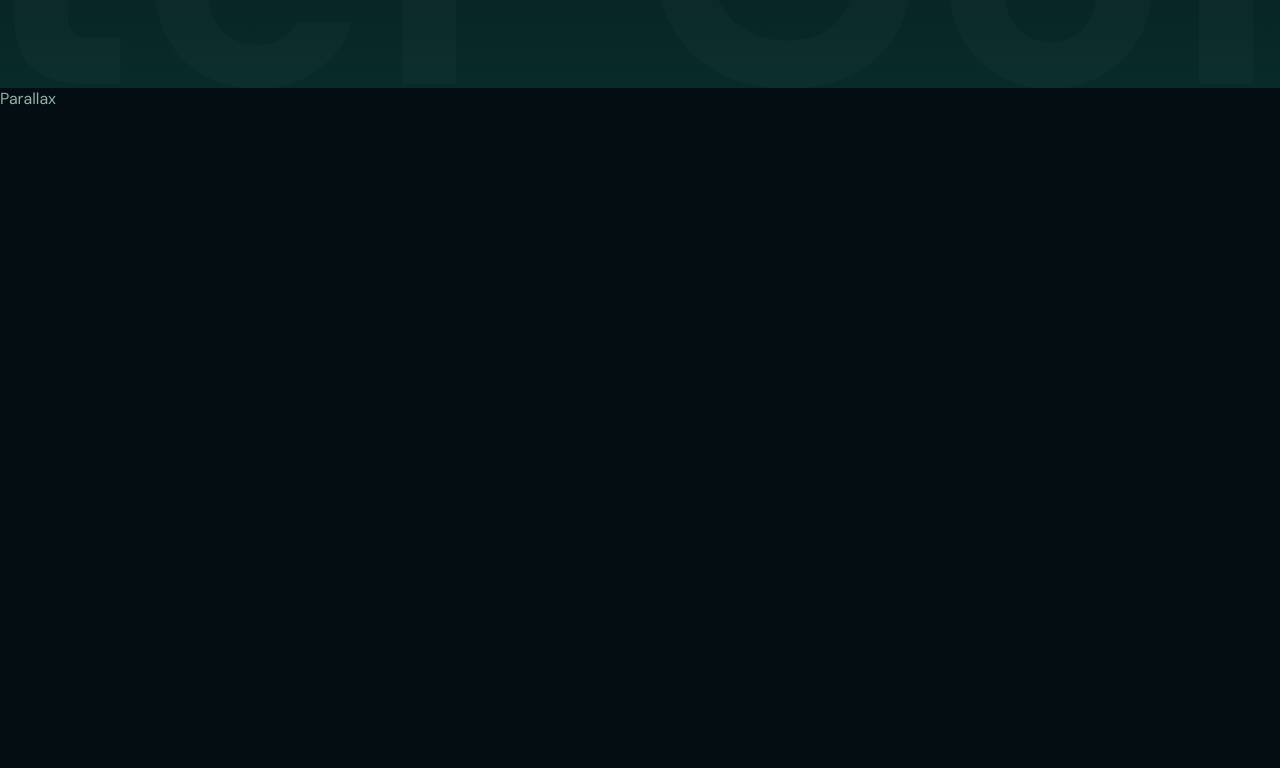
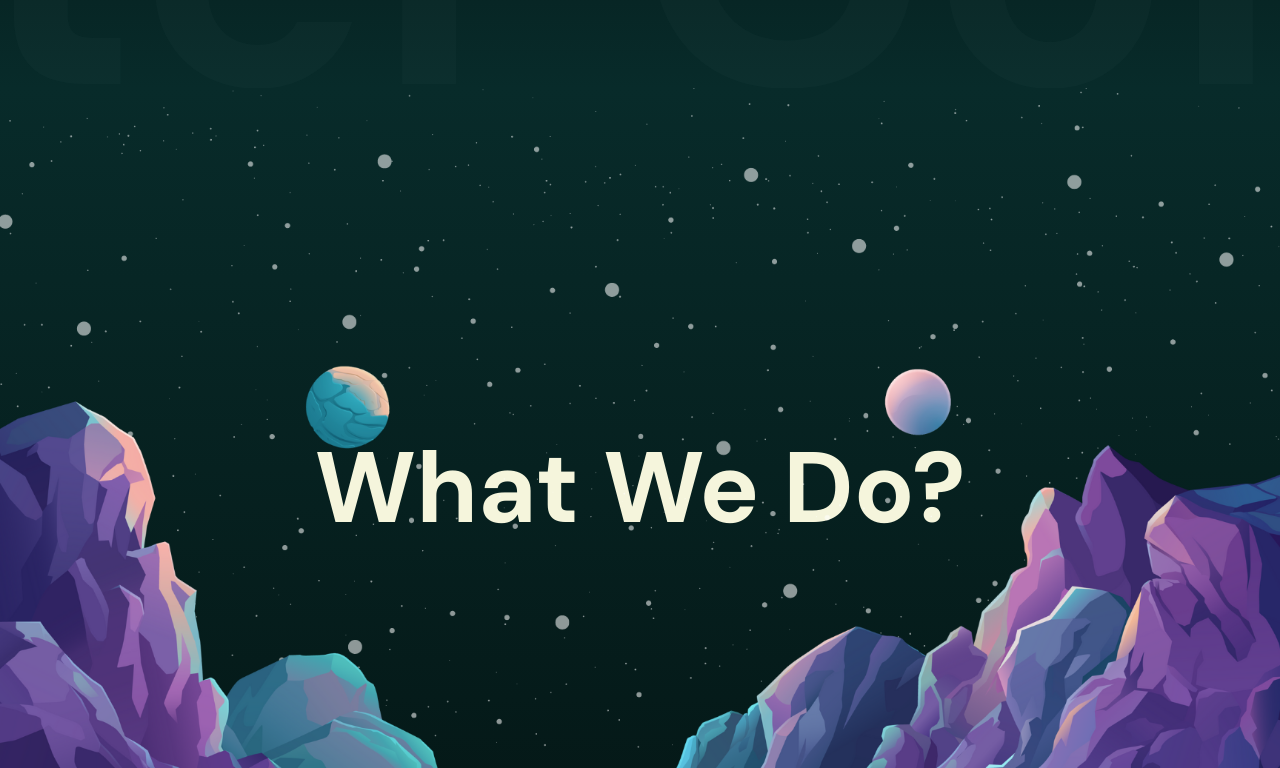
Before and after one commit to fatiseddigh/animated-portfolio, a React (Vite) app: page / in a window 1280 px wide. Shown: the part 712-1480 px from the top of the page. Built offline with nearby package versions, Linux system fonts and the light colour scheme.

Commit message:
feat: add parallax

```diff
--- a/src/App.jsx
+++ b/src/App.jsx
@@ -1,5 +1,7 @@
 import Intro from "./components/intro/Intro";
 import Navbar from "./components/layout/navbar/Navbar";
+import Parallax from "./components/parallax/Parallax";
+
 import "./styles/app.scss";
 const App = () => {
   return (
@@ -8,9 +10,13 @@
         <Navbar />
         <Intro />
       </section>
-      <section>Parallax</section>
-      <section id="Services">Services</section>
-      <section>Parallax</section>
+      <section id="Services">
+        <Parallax type="services" />
+      </section>
+      <section>Services</section>
+      <section id="Portfolio">
+        <Parallax type="portfolio" />
+      </section>
       <section id="Portfolio">Portfolio1</section>
       <section>Portfolio2</section>
       <section>Portfolio3</section>
--- /dev/null
+++ b/src/components/parallax/Parallax.jsx
@@ -0,0 +1,24 @@
+import { motion } from "framer-motion";
+import "./parallax.scss";
+const Parallax = ({ type }) => {
+  return (
+    <div
+      className="parallax"
+      style={{
+        background:
+          type === "services"
+            ? "linear-gradient(180deg, #082b2a, #041615)"
+            : "linear-gradient(180deg, #082b2a, #20aca8)",
+      }}
+    >
+      <motion.h1>
+        {type === "services" ? "What We Do?" : "What We Did?"}
+      </motion.h1>
+      <motion.div className="mountains"></motion.div>
+      <motion.div className="planets"></motion.div>
+      <motion.div className="stars"></motion.div>
+    </div>
+  );
+};
+
+export default Parallax;
--- /dev/null
+++ b/src/components/parallax/parallax.scss
@@ -0,0 +1,43 @@
+.parallax {
+  width: 100%;
+  height: 100%;
+  position: relative;
+  display: flex;
+  align-items: center;
+  justify-content: center;
+  overflow: hidden;
+
+  h1 {
+    font-size: 100px;
+    color: beige;
+  }
+
+  .mountains {
+    background-image: url("/mountains.png");
+    background-size: cover;
+    background-position: bottom;
+    width: 100%;
+    height: 100%;
+    position: absolute;
+    z-index: 3;
+  }
+  .planets {
+    background-image: url("/planets.png");
+
+    background-size: cover;
+    background-position: bottom;
+    width: 100%;
+    height: 100%;
+    position: absolute;
+    z-index: 2;
+  }
+  .stars {
+    background-image: url("/stars.png");
+    background-size: cover;
+    background-position: bottom;
+    width: 100%;
+    height: 100%;
+    position: absolute;
+    z-index: 1;
+  }
+}
```
